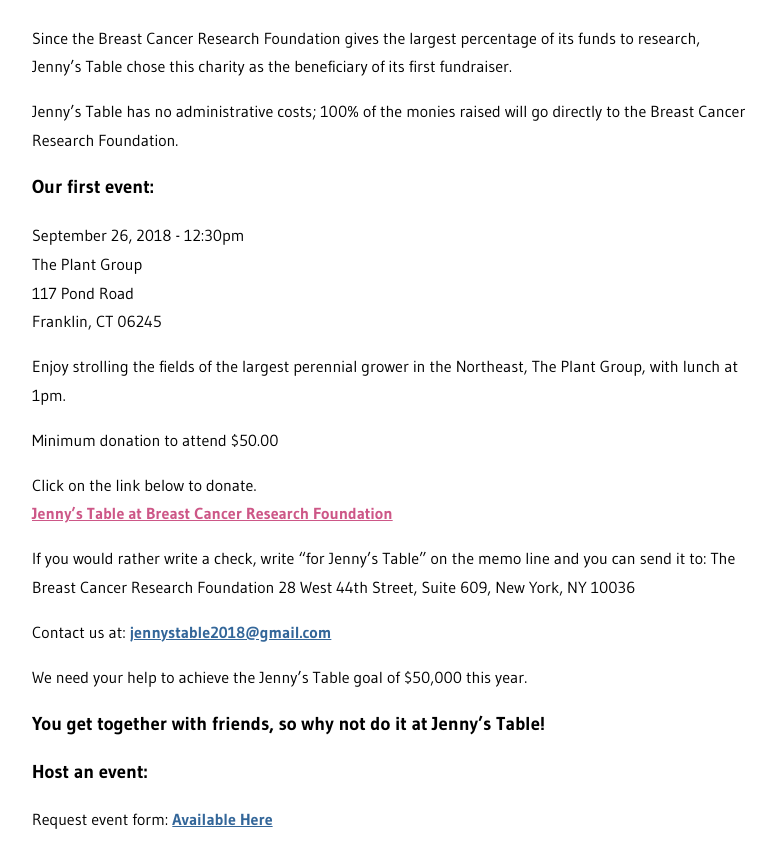
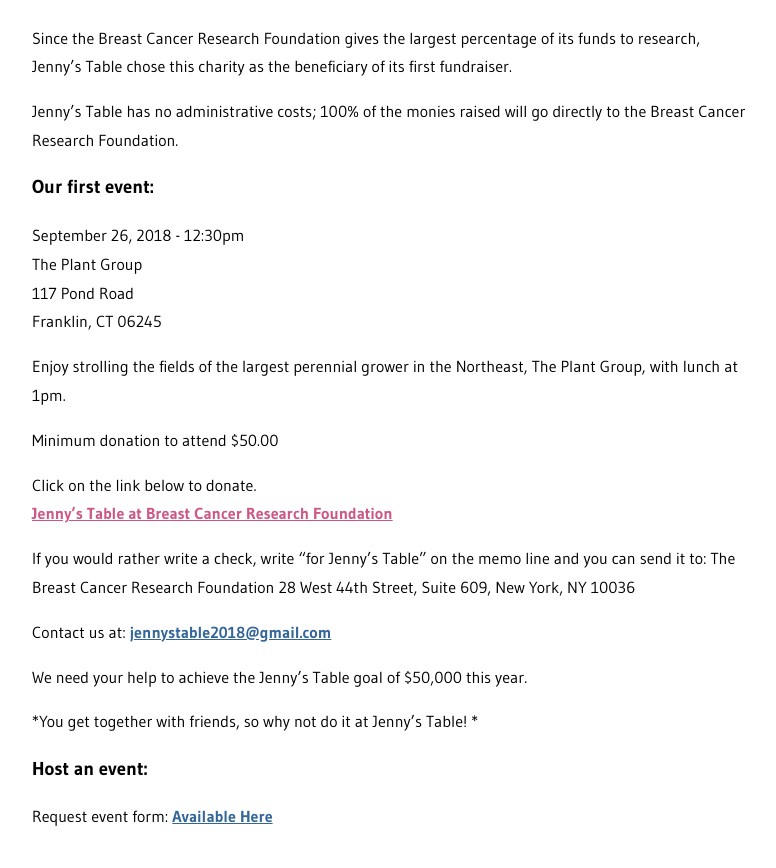
Before and after one commit to jennystable/website, a Jekyll site: the page built from index.markdown, in a window 1280 px wide and 900 px high, scrolled down 1787 px. Shown: the top 868 px of the window, without its empty margins (248-1024 px from the left). Built offline with Jekyll 4.4.1, drawn with Linux system fonts in a browser that asks for light colours.

```diff
--- a/index.markdown
+++ b/index.markdown
@@ -70,7 +70,7 @@ Contact us at: <a href="mailto:jennystable2018@gmail.com" style="color: #336699;
 
 We need your help to achieve the Jenny's Table goal of $50,000 this year.
 
-### You get together with friends, so why not do it at Jenny's Table!
+*You get together with friends, so why not do it at Jenny's Table! *
 
 ### Host an event:
 
```
